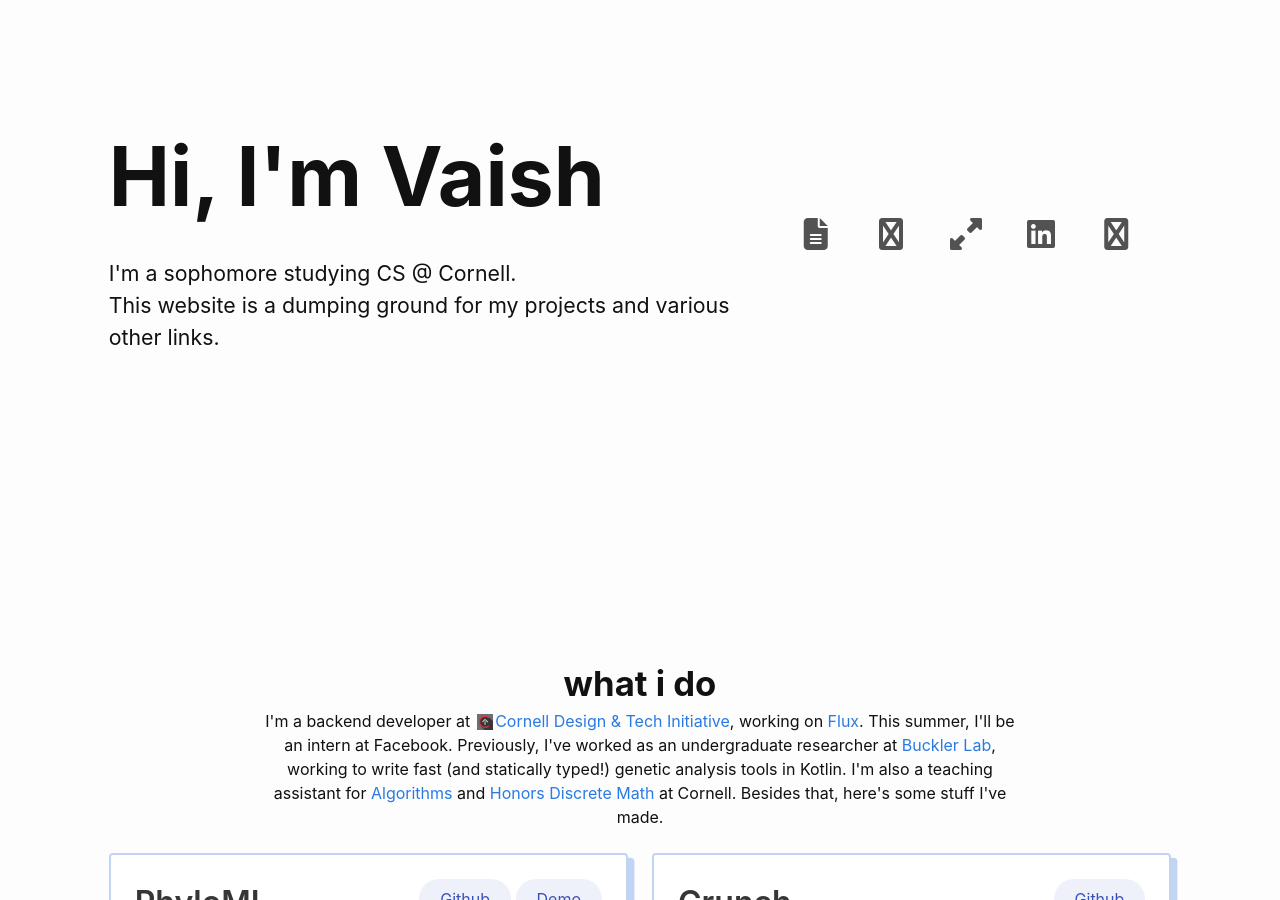
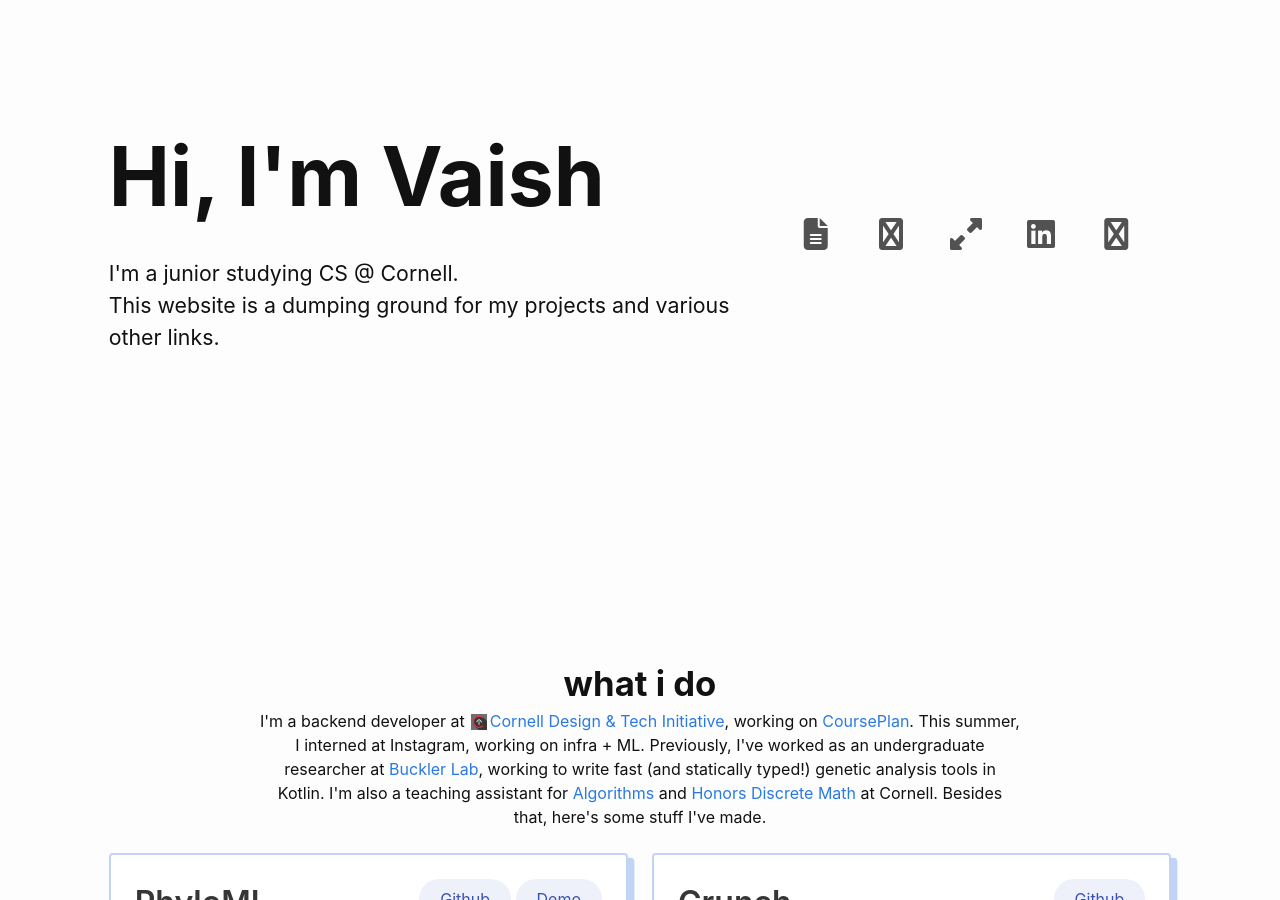
Before and after one commit to vaishnavi17/vaishnavi17.github.io, a Jekyll site: the page built from index.md, in a window 1280 px wide and 900 px high, scrolled down 236 px. Built offline with Jekyll 4.4.1, drawn with Linux system fonts in a browser that asks for light colours; nearby versions of some CDN libraries.

Commit message:
updated resume (2023)

```diff
--- a/_layouts/home.html
+++ b/_layouts/home.html
@@ -8,7 +8,7 @@ layout: default
       class="column is-6-desktop is-narrow is-vcentered is-centered has-text-centered-mobile has-text-centered-tablet has-text-left-desktop">
       {%- if page.intro -%}
       <h1 class="page-heading" style="font-size: 82px; font-weight: 700; padding-top: 20px">{{ page.intro }}</h1>
-      <p style="font-size: 16pt">I'm a sophomore studying CS @ Cornell. <br>
+      <p style="font-size: 16pt">I'm a junior studying CS @ Cornell. <br>
         This website is a dumping ground for my projects and various other links.
       </p>
       {%- endif -%}
@@ -53,7 +53,7 @@ layout: default
       <a href="https://www.cornelldti.org/">
         Cornell
         Design & Tech Initiative</a>, working on
-      <a href="https://www.cornelldti.org/projects/flux/">Flux</a>. This summer, I'll be an intern at Facebook.
+      <a href="https://courseplan.io">CoursePlan</a>. This summer, I interned at Instagram, working on infra + ML.
       Previously, I've worked as an undergraduate researcher at <a href="https://www.maizegenetics.net/">Buckler
         Lab</a>, working to write fast (and
       statically typed!) genetic analysis tools in Kotlin. I'm also a teaching assistant for <a
```
Also changed, not shown: 3 other files.
